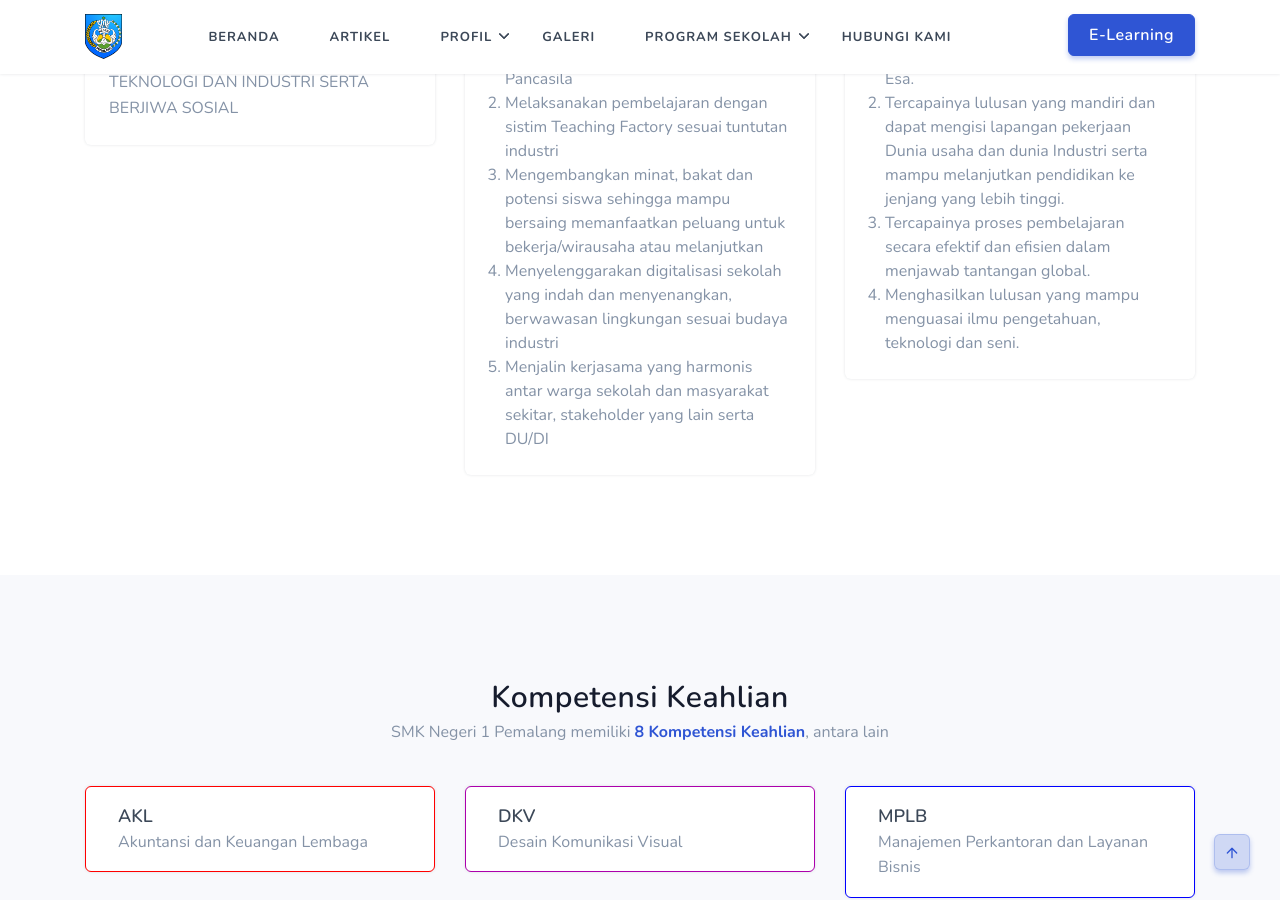
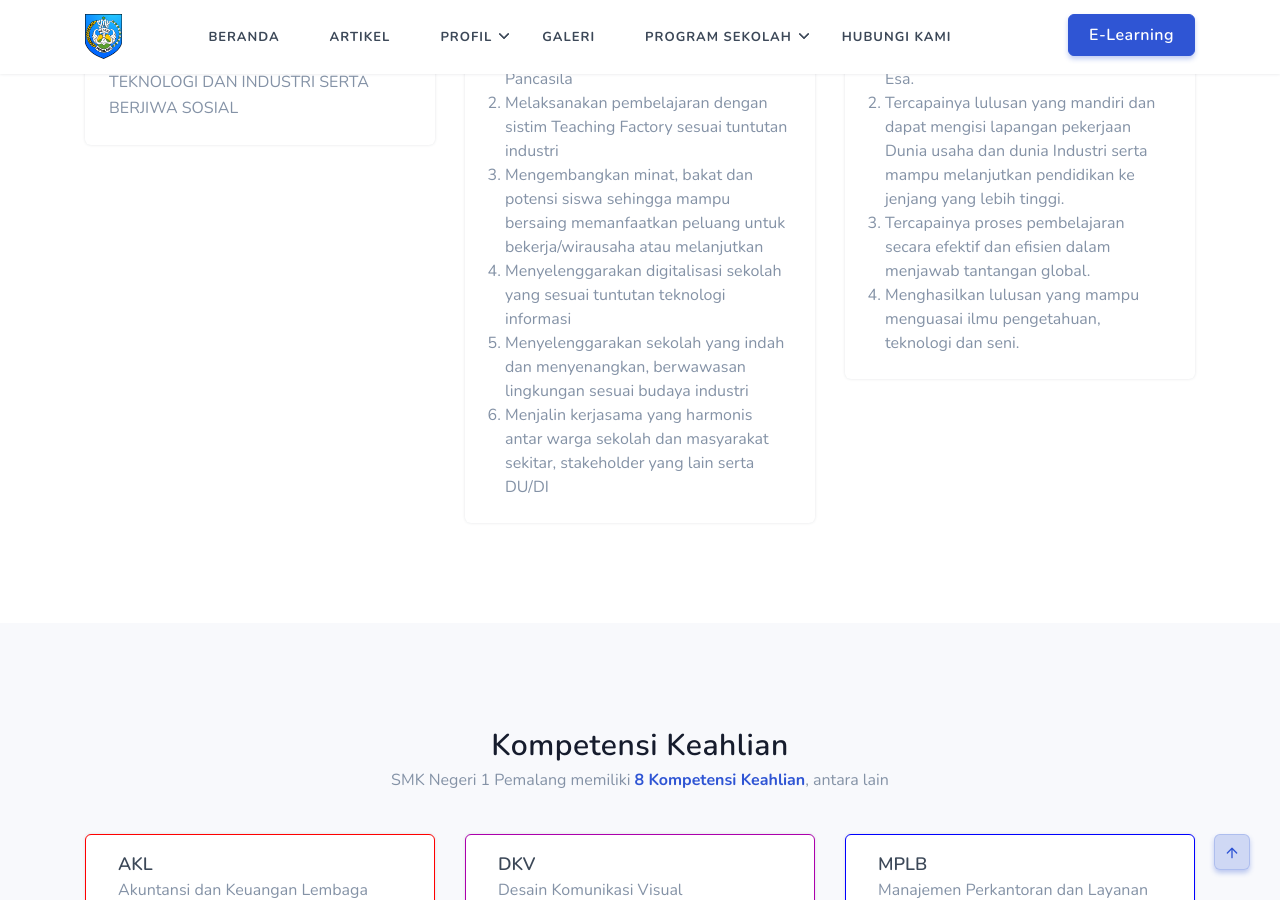
Before and after one commit to smkn1pml/website, a Jekyll site: the page built from pages/index.md, in a window 1280 px wide and 900 px high, scrolled down 1328 px. Built offline with Jekyll 4.4.1, drawn with Linux system fonts in a browser that asks for light colours; comment, search, counter and statistics services are not loaded.

Commit message:
Update Pengaturan “school”

```diff
--- a/_data/settings/school.yml
+++ b/_data/settings/school.yml
@@ -10,8 +10,10 @@ mission:
       tuntutan industri
   - content: Mengembangkan minat, bakat dan potensi siswa sehingga mampu bersaing
       memanfaatkan peluang untuk bekerja/wirausaha atau melanjutkan
-  - content: Menyelenggarakan digitalisasi sekolah yang indah dan menyenangkan,
-      berwawasan lingkungan sesuai budaya industri
+  - content: Menyelenggarakan digitalisasi sekolah yang sesuai tuntutan teknologi
+      informasi
+  - content: Menyelenggarakan sekolah yang indah dan menyenangkan, berwawasan
+      lingkungan sesuai budaya industri
   - content: Menjalin kerjasama yang harmonis antar warga sekolah dan masyarakat
       sekitar, stakeholder yang lain serta DU/DI
 goal:
```
